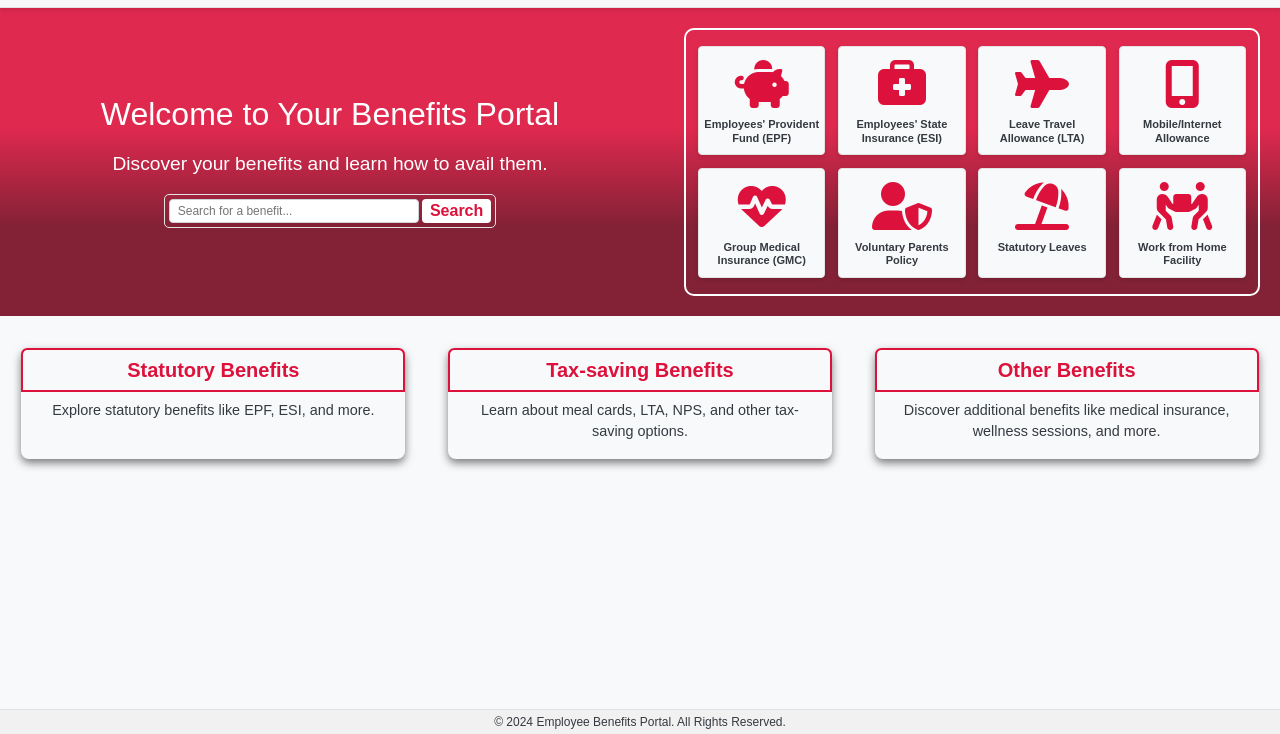
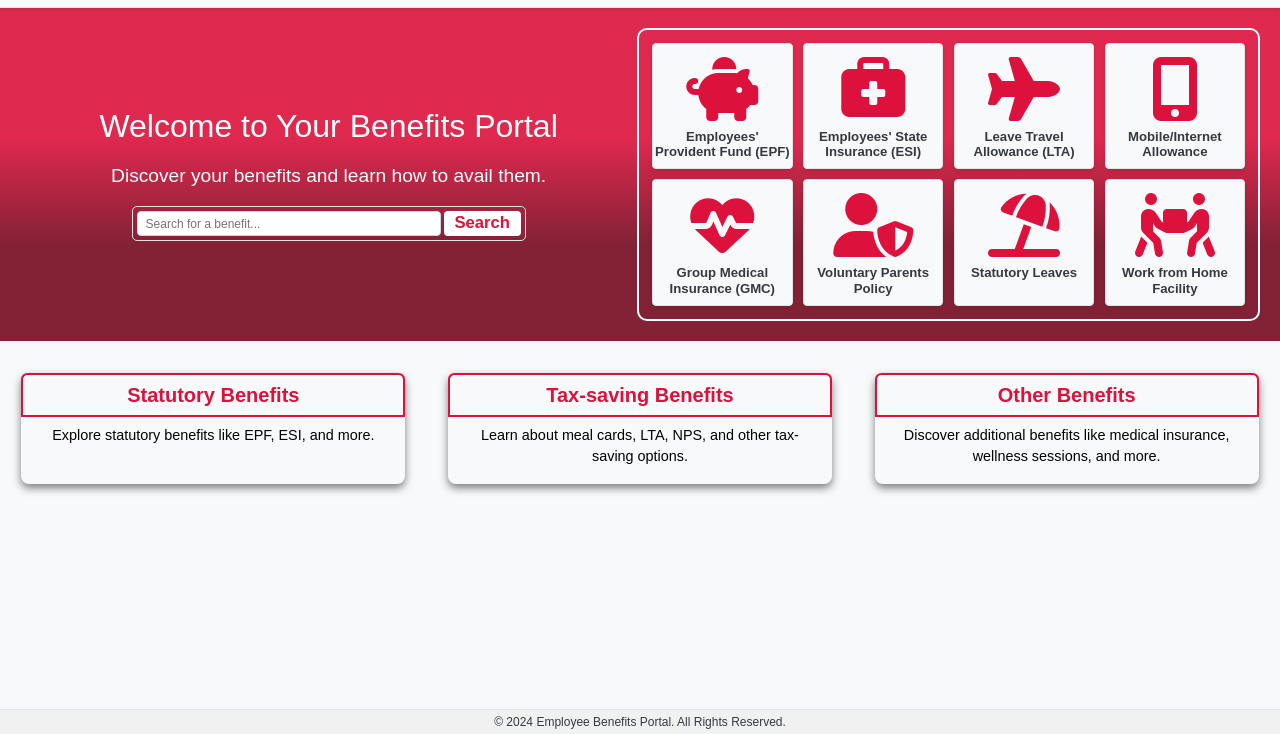
Before and after one commit to Ajin-k-j/EBP-V2, a plain HTML site: page index.html in a window 1280 px wide. Shown: the part 66-800 px from the top of the page. Drawn offline with nearby package versions, Linux system fonts and the light colour scheme.

Commit message:
home design

```diff
--- a/css/styles.css
+++ b/css/styles.css
@@ -84,7 +84,7 @@ header img{
 
 .search-bar {
     display: flex;
-    width:fit-content;
+    width: fit-content;
     padding: 4px;
     border: 1.5px solid #e3e3e3;
     border-radius: 5px;
@@ -93,11 +93,11 @@ header img{
 
 .search-input-container {
     display: flex;
-
+    width: 30vw;
 }
 
 .search-input-container input {
-    width: 250px;
+    width: 70%;
     font-size: 12px;
     flex: 1;
     padding: 0 0.5rem;
@@ -109,7 +109,9 @@ header img{
 }
 
 .search-input-container button {
-    padding: 0 0.5rem;
+    width: 20%;
+    padding: 0;
+    font-size: 1.3vw;
     border: none;
     background-color: white;
     color: var(--expRed);
@@ -132,7 +134,8 @@ header img{
 }
 
 .recommendation-item {
-    padding: 10px;
+    padding: 3px;
+    font-size: 1.2vw;
     cursor: pointer;
 }
 
@@ -145,14 +148,18 @@ header img{
     justify-content: center; */
     display: grid;
     grid-template-columns: repeat(4, 1fr);
-    gap: 0.8rem;
-    max-width: 45vw;
-    max-height: 23vw;
+    gap: 0.8vw;
+    /* max-width: 45vw;
+    max-height: 23vw; */
     border: solid 2px white;
     border-radius: 10px;
+    width:fit-content;
+    padding: 1vw;
 }
 
 .benefit-card {
+    /* width:10vw;
+    height: 10vw; */
     padding: 0.8rem 0.1rem 0 0.1rem;
     background-color: #f8f9fa;
     border: 1px solid #e3e3e3;
@@ -175,13 +182,15 @@ header img{
 } */
 
 .benefit-card h5 {
-    padding:0.1rem;
-    font-size: 0.69rem;
+    /* padding:0.1rem; */
+    font-size: 1.03vw;
     margin-top: 0.5rem;
     font-weight: bold;
 }
+
 .icon{
     color: #DC123C;
+    font-size: 5vw;
 }
 
 .icon:hover{
@@ -197,7 +206,7 @@ header img{
 }
 
 .main-category {
-
+    text-decoration: none;
     background-color: #f8f9fa;
     /* border:2px solid var(--expRed); */
     border-radius: 0.5rem;
@@ -216,10 +225,10 @@ header img{
     transform: scale(1.05);
     box-shadow: 4px 4px 8px rgba(0, 0, 0, 0.8);
 }
-.main-category div{
+/* .main-category div{
     width:100%;
     background-color: #ffffff;
-}
+} */
 .main-category h5{
     border:2px solid var(--expRed);
     border-radius: 0.4rem 0.4rem 0 0;
@@ -228,6 +237,7 @@ header img{
     color: var(--expRed);
 }
 .main-category p{
+    color: black;
     padding: 0 1rem;
     width:100%;
     font-size: 0.9rem;
--- a/index.html
+++ b/index.html
@@ -41,55 +41,55 @@
                     <div id="recommendations" class="recommendations"></div>
                 </div>
             </div>
-            <div class="popular-benefits col pt-3 pb-3">
+            <div class="popular-benefits col">
                 <div class="benefit-card">
-                    <i class="fas fa-piggy-bank fa-3x icon"></i>
+                    <i class="fas fa-piggy-bank icon"></i>
                     <h5>Employees' Provident Fund (EPF)</h5>
                 </div>
                 <div class="benefit-card">
-                    <i class="fas fa-briefcase-medical fa-3x icon"></i>
+                    <i class="fas fa-briefcase-medical icon"></i>
                     <h5>Employees' State Insurance (ESI)</h5>
                 </div>
                 <div class="benefit-card">
-                    <i class="fas fa-plane fa-3x icon"></i>
+                    <i class="fas fa-plane icon"></i>
                     <h5>Leave Travel Allowance (LTA)</h5>
                 </div>
                 <div class="benefit-card">
-                    <i class="fas fa-mobile-alt fa-3x icon"></i>
+                    <i class="fas fa-mobile-alt icon"></i>
                     <h5>Mobile/Internet Allowance</h5>
                 </div>
                 <div class="benefit-card">
-                    <i class="fas fa-heartbeat fa-3x icon"></i>
+                    <i class="fas fa-heartbeat icon"></i>
                     <h5>Group Medical Insurance (GMC)</h5>
                 </div>
                 <div class="benefit-card">
-                    <i class="fas fa-user-shield fa-3x icon"></i>
+                    <i class="fas fa-user-shield icon"></i>
                     <h5>Voluntary Parents Policy</h5>
                 </div>
                 <div class="benefit-card">
-                    <i class="fas fa-umbrella-beach fa-3x icon"></i>
+                    <i class="fas fa-umbrella-beach icon"></i>
                     <h5>Statutory Leaves</h5>
                 </div>
                 <div class="benefit-card">
-                    <i class="fas fa-people-carry fa-3x icon"></i>
+                    <i class="fas fa-people-carry icon"></i>
                     <h5>Work from Home Facility</h5>
                 </div>
             </div>
         </div>
 
         <div class="main-categories">
-            <div class="main-category">
+            <a href="benefit.html" class="main-category">
                 <h5>Statutory Benefits</h5>
                 <p>Explore statutory benefits like EPF, ESI, and more.</p>
-            </div>
-            <div class="main-category">
+            </a>
+            <a href="benefit.html" class="main-category">
                     <h5>Tax-saving Benefits</h5>
                 <p>Learn about meal cards, LTA, NPS, and other tax-saving options.</p>
-            </div>
-            <div class="main-category">
+            </a>
+            <a href="benefit.html" class="main-category">
                 <h5>Other Benefits</h5>
                 <p>Discover additional benefits like medical insurance, wellness sessions, and more.</p>
-            </div>
+            </a>
         </div>
     </main>
 
@@ -102,7 +102,7 @@
     <!-- <script src="https://stackpath.bootstrapcdn.com/bootstrap/4.5.2/js/bootstrap.min.js"></script> -->
     <script src="https://cdn.jsdelivr.net/npm/@popperjs/core@2.11.8/dist/umd/popper.min.js" integrity="sha384-I7E8VVD/ismYTF4hNIPjVp/Zjvgyol6VFvRkX/vR+Vc4jQkC+hVqc2pM8ODewa9r" crossorigin="anonymous"></script>
     <script src="https://cdn.jsdelivr.net/npm/bootstrap@5.3.3/dist/js/bootstrap.min.js" integrity="sha384-0pUGZvbkm6XF6gxjEnlmuGrJXVbNuzT9qBBavbLwCsOGabYfZo0T0to5eqruptLy" crossorigin="anonymous"></script>
-    <script src="script/script.js"></script>
+    <script src="js/script.js"></script>
 </body>
 
 </html>
```
Also changed, not shown: benefit.html (+1 -1 lines), js/script.js (renamed from script/script.js).
